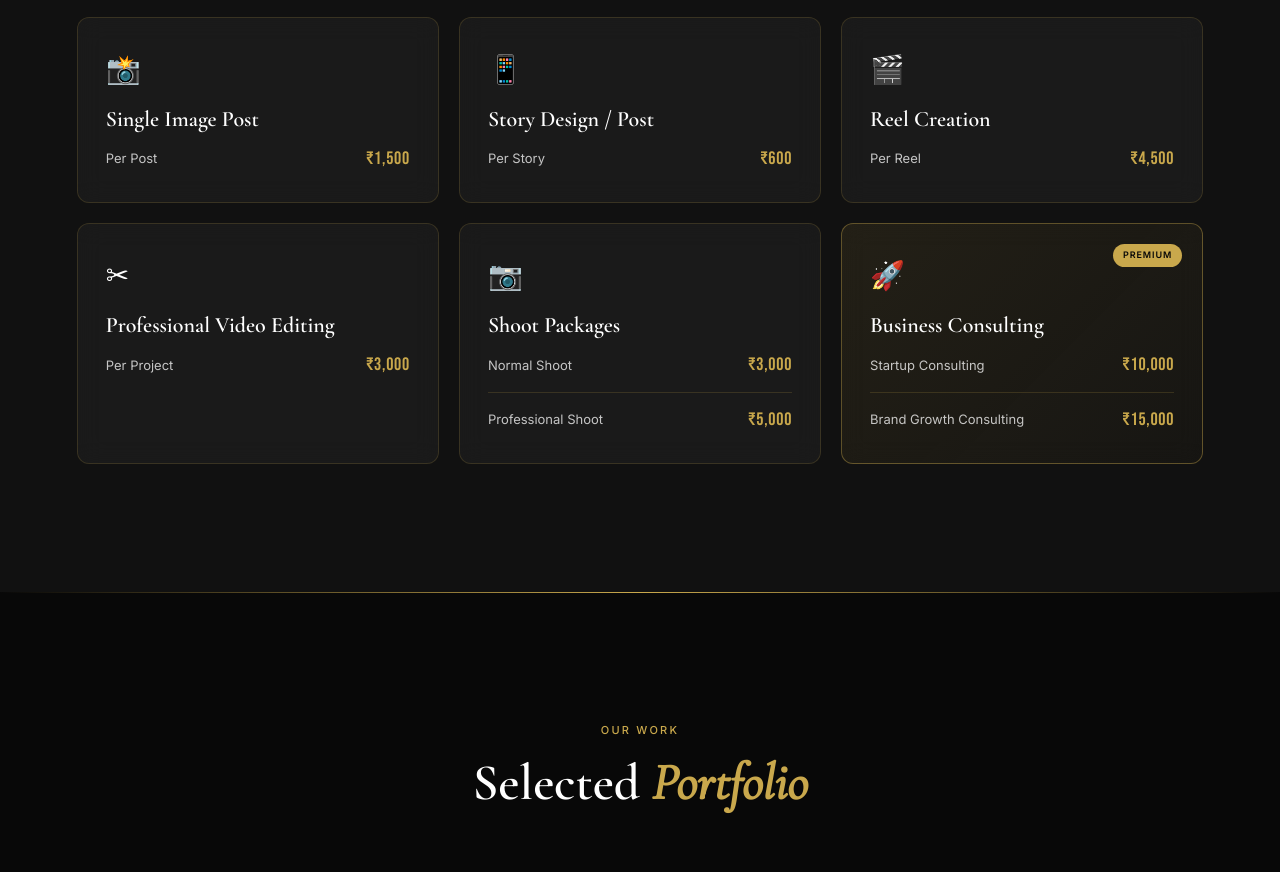
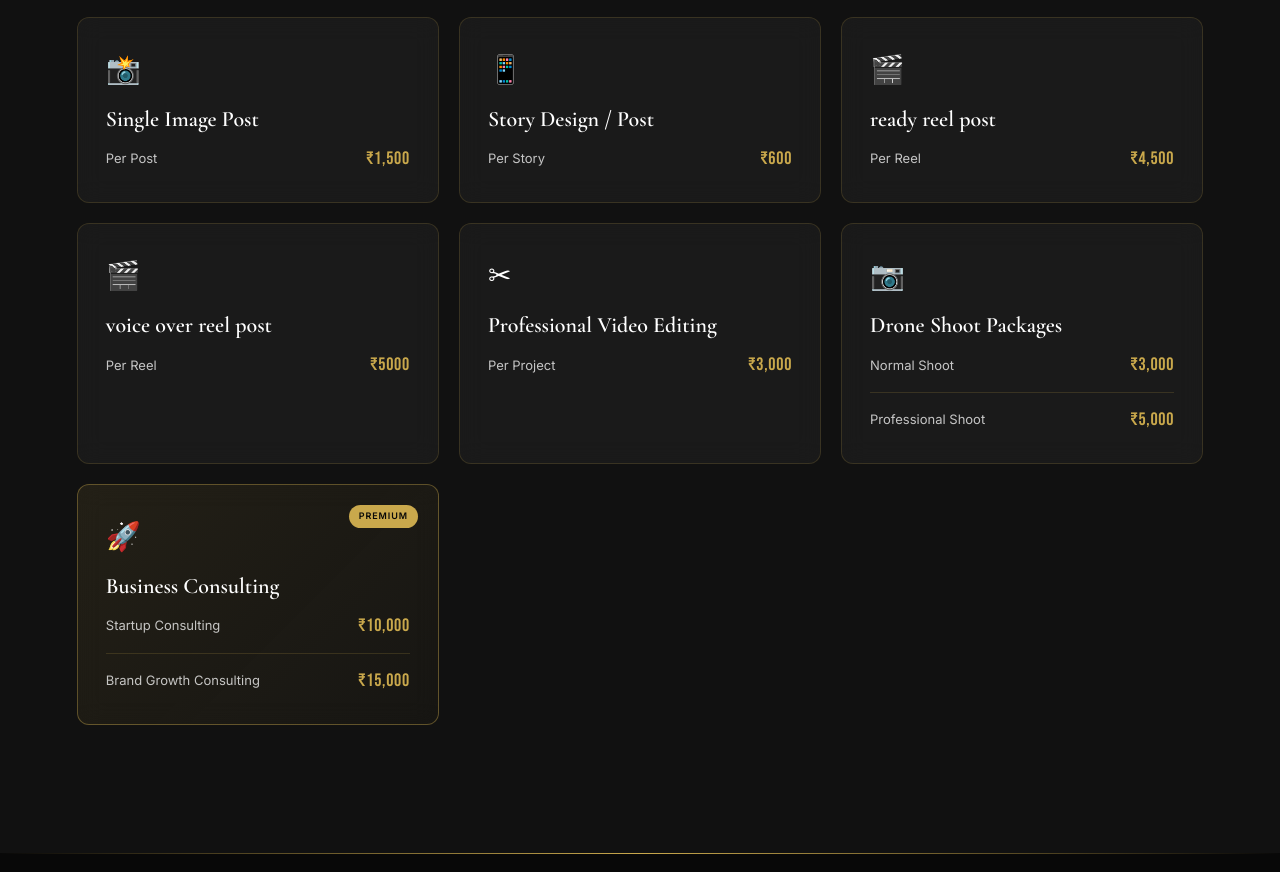
Before and after one commit to aynul321/AK-VLOGS-GUJARATI, a plain HTML site: page index.html in a window 1280 px wide. Shown: the part 2474-3346 px from the top of the page. Drawn offline with nearby package versions, Linux system fonts and the light colour scheme.

Commit message:
Update index.html

```diff
--- a/index.html
+++ b/index.html
@@ -3,9 +3,9 @@
 <head>
 <meta charset="UTF-8"/>
 <meta name="viewport" content="width=device-width,initial-scale=1.0"/>
-<title>AK Vlogs – Professional Content Creation & Branding | Gujarat, India</title>
+<title>AK Vlogs Gujarati – Professional Content Creation & Branding | Gujarat, India</title>
 <meta name="description" content="AK Vlogs by Afzal Luhar – Premium content creation, reels, photography, videography & branding solutions in Gujarat, India."/>
-<meta name="keywords" content="AK Vlogs, Afzal Luhar, content creator Gujarat, reels production, brand photography, videography India"/>
+<meta name="keywords" content="AK Vlogs gujarati, Afzal Luhar, content creator Gujarat, reels production, brand photography, videography India"/>
 <meta property="og:title" content="AK Vlogs – Transforming Brands Into Viral Stories"/>
 <meta property="og:description" content="Professional Content Creation, Reels, Photography, Videography & Branding Solutions"/>
 <meta property="og:type" content="website"/>
@@ -1078,11 +1078,23 @@
 
     <div class="service-card reveal reveal-delay-2">
       <div class="service-emoji">🎬</div>
-      <div class="service-name">Reel Creation</div>
+      <div class="service-name">ready reel post</div>
       <div class="service-pricing">
         <div class="price-row">
           <span class="price-label">Per Reel</span>
           <span class="price-val">₹4,500</span>
+        </div>
+      </div>
+    </div>
+
+
+    <div class="service-card reveal reveal-delay-2">
+      <div class="service-emoji">🎬</div>
+      <div class="service-name">voice over reel post</div>
+      <div class="service-pricing">
+        <div class="price-row">
+          <span class="price-label">Per Reel</span>
+          <span class="price-val">₹5000</span>
         </div>
       </div>
     </div>
@@ -1100,7 +1112,7 @@
 
     <div class="service-card reveal reveal-delay-1">
       <div class="service-emoji">📷</div>
-      <div class="service-name">Shoot Packages</div>
+      <div class="service-name">Drone Shoot Packages</div>
       <div class="service-pricing">
         <div class="price-row">
           <span class="price-label">Normal Shoot</span>
```
